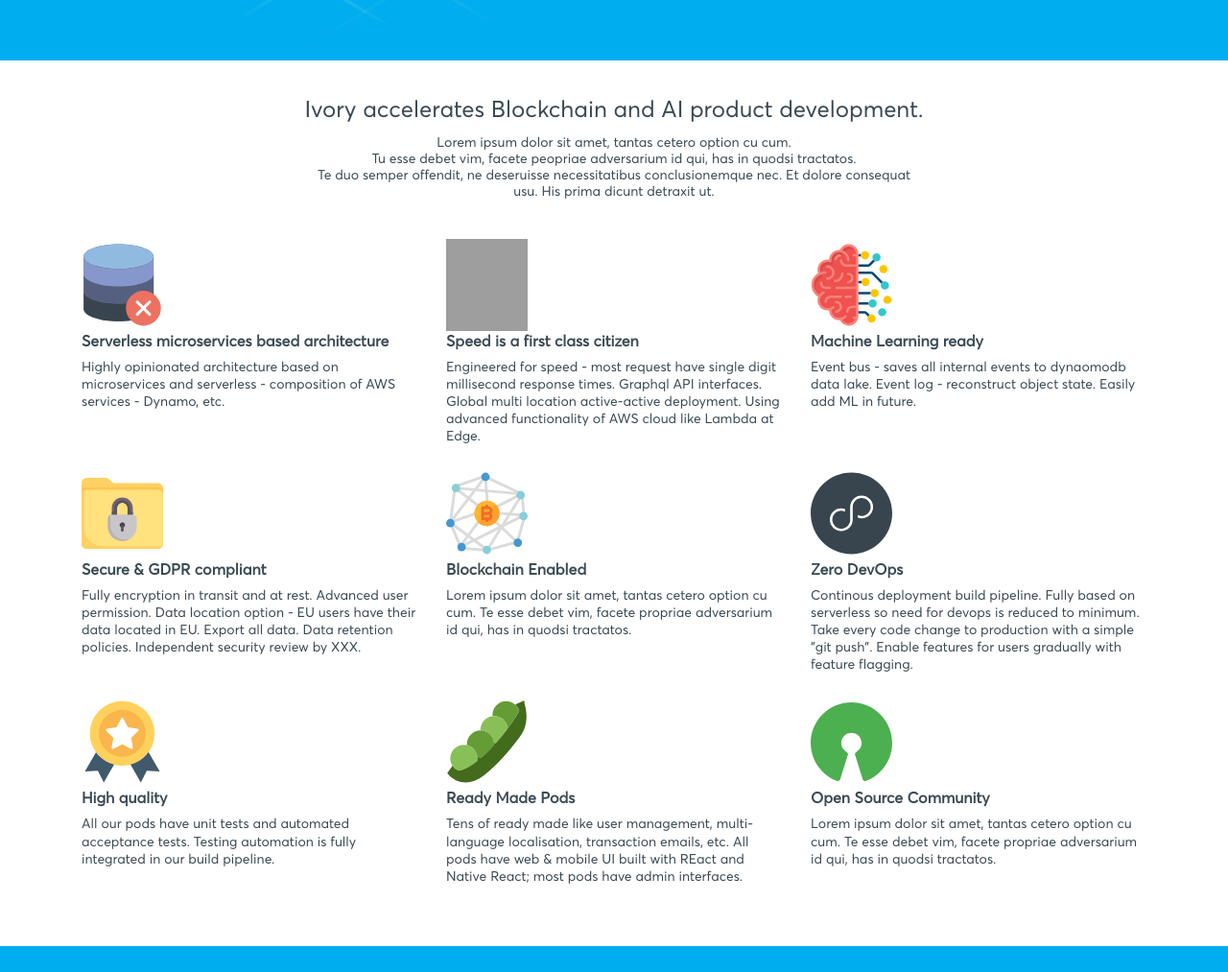
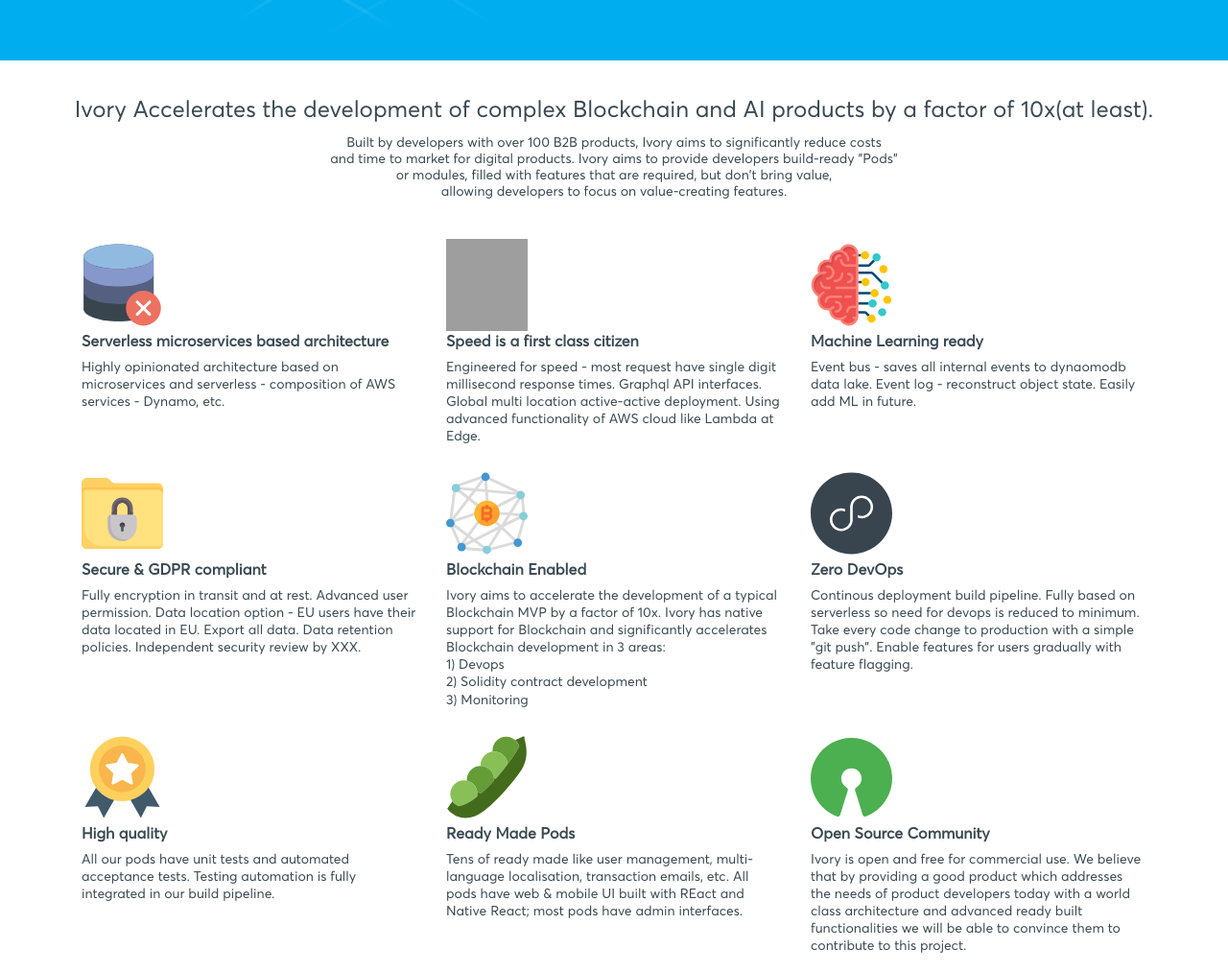
Before and after one commit to ivoryio/ivoryio-website, a Gatsby site: page / in a window 1280 px wide. Shown: the part 737-1750 px from the top of the page at 96% size. Built offline with nearby package versions, Linux system fonts and the light colour scheme; Gatsby itself is replaced by a stand-in of ours; grey boxes are pictures that could not be loaded.

Commit message:
added text

```diff
--- a/src/components/header.js
+++ b/src/components/header.js
@@ -33,7 +33,7 @@
               <Col xs={8} sm={8} md={7} lg={7} />
               <Col xs={4} sm={4} md={5} lg={5}>
                 <p class='headerText'>
-                Making 5 months project into <br /> 4 week project
+                Open Source Cloud & Mobile App <br />Development Platform
                 </p>
               </Col>
             </Row>
--- a/src/components/ivoryPresentation.js
+++ b/src/components/ivoryPresentation.js
@@ -21,7 +21,8 @@
         <h3 className='d-flex justify-content-center bigTitle'>
           {constants.TITLE}</h3>
         <p className='d-flex justify-content-center textFromTitle '>
-          Lorem ipsum dolor sit amet, tantas cetero option cu cum. <br />Tu esse debet vim, facete peopriae adversarium id qui, has in quodsi tractatos. <br />Te duo semper offendit, ne deseruisse necessitatibus conclusionemque nec. Et dolore consequat <br />usu. His prima dicunt detraxit ut.
+        Built by developers with over 100 B2B products, Ivory aims to significantly reduce costs <br /> and time to market for digital products.
+Ivory aims to provide developers build-ready "Pods" <br /> or modules, filled with features that are required, but don't bring value, <br />allowing developers to focus on value-creating features.
         </p>
         <Grid >
           <Row >
@@ -50,7 +51,10 @@
             <Col className={'column'} sm={12} md={4} >
               <img alt='' className={'image'} src={blockchain} />
               <h3 className={'title'}> {constants.BLOCKCHAIN_TITLE}</h3>
-              <p className={'text'}>{constants.BLOCKCHAIN_TEXT}</p>
+              <p className={'text'}>Ivory aims to accelerate the development of a typical Blockchain MVP by a factor of 10x. Ivory has native support for Blockchain and significantly accelerates Blockchain development in 3 areas: <br />
+1) Devops <br />
+2) Solidity contract development <br />
+3) Monitoring</p>
             </Col>
             <Col className={'column'} sm={12} md={4} >
               <img alt='' className={'image'} src={devops} />
--- a/src/constants/constants.js
+++ b/src/constants/constants.js
@@ -1,6 +1,6 @@
 let CONSTANTS = {
-  TITLE: ' Ivory accelerates Blockchain and AI product development.',
-  TITLE_TEXT: '  Lorem ipsum dolor sit amet, tantas cetero option cu cum. Tu esse debet vim, facete peopriae adversarium id qui, has in quodsi tractatos. Te duo semper offendit, ne deseruisse necessitatibus conclusionemque nec. Et dolore consequat usu. His prima dicunt detraxit ut.',
+  TITLE: 'Ivory Accelerates the development of complex Blockchain and AI products by a factor of 10x(at least).',
+  // TITLE_TEXT: "Built by developers with over 100 B2B products, Ivory aims to significantly reduce costs and time to market for digital products. Ivory aims to provide developers build-ready 'Pods' or modules, filled with features that are required, but don't bring value, allowing developers to focus on value-creating features.",
   DATABASE_TITLE: ' Serverless microservices based architecture',
   DATABASE_TEXT: 'Highly opinionated architecture based on microservices and serverless - composition of AWS services - Dynamo, etc.',
   SPEED_TITLE: ' Speed is a first class citizen',
@@ -10,7 +10,7 @@
   SECURE_TITLE: 'Secure & GDPR compliant',
   SECURE_TEXT: 'Fully encryption in transit and at rest. Advanced user permission. Data location option - EU users have their data located in EU. Export all data. Data retention policies. Independent security review by XXX.',
   BLOCKCHAIN_TITLE: ' Blockchain Enabled',
-  BLOCKCHAIN_TEXT: 'Lorem ipsum dolor sit amet, tantas cetero option cu cum. Te esse debet vim, facete propriae adversarium id qui, has in quodsi tractatos.',
+  // BLOCKCHAIN_TEXT: 'vory aims to accelerate the development of a typical Blockchain MVP by a factor of 10x. Ivory has native support for Blockchain and significantly accelerates Blockchain development in 3 areas: 1) Devops 2) Solidity contract development 3) Monitoring',
   DEVOPS_TITLE: ' Zero DevOps',
   DEVOPS_TEXT: 'Continous deployment build pipeline. Fully based on serverless so need for devops is reduced to minimum. Take every code change to production with a simple "git push". Enable features for users gradually with feature flagging.',
   QUALITY_TITLE: 'High quality',
@@ -18,7 +18,7 @@
   PODS_TITLE: ' Ready Made Pods',
   PODS_TEXT: 'Tens of ready made like user management, multi-language localisation, transaction emails, etc. All pods have web & mobile UI built with REact and Native React; most pods have admin interfaces.',
   OPENSOURCE_TITLE: 'Open Source Community',
-  OPENSOURCE_TEXT: 'Lorem ipsum dolor sit amet, tantas cetero option cu cum. Te esse debet vim, facete propriae adversarium id qui, has in quodsi tractatos.',
+  OPENSOURCE_TEXT: 'Ivory is open and free for commercial use. We believe that by providing a good product which addresses the needs of product developers today with a world class architecture and advanced ready built functionalities we will be able to convince them to contribute to this project.',
   LAUNCHING_SOON: 'LAUNCHING SOON',
   SIGN_UP: 'SIGN UP FOR THE IVORY MAILING LIST',
   SMALL_TEXT: 'Lorem ipsum dolor sit amet, tantas cetero option cu cum. Te esse debet vim, facete propriae adversarium id qui, has in quodsi tractatos.'
```
